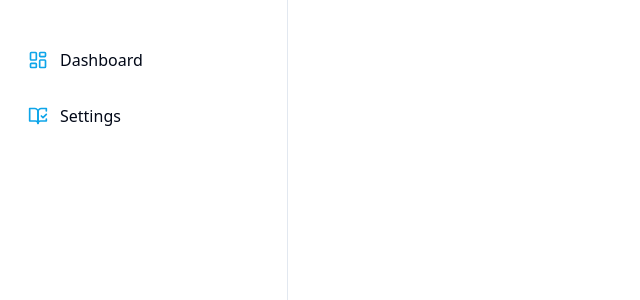
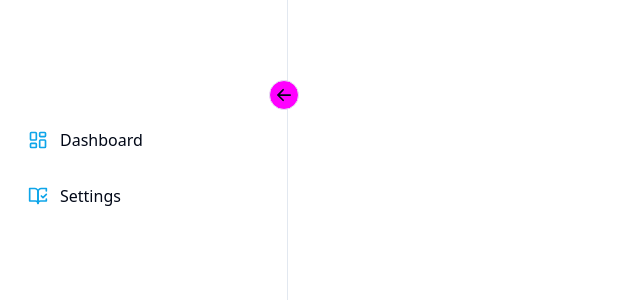
Before and after one commit to gregor3637/shadcn-trading, a React (Vite) app: page / in a window 1280 px wide. Shown: the top 300 px of the page, without its empty margins (0-640 px from the left). Built offline with nearby package versions, Linux system fonts and the light colour scheme.

Commit message:
fe: sidebar collapsable

```diff
--- a/package.json
+++ b/package.json
@@ -17,6 +17,7 @@
     "lucide-react": "^0.323.0",
     "react": "^18.2.0",
     "react-dom": "^18.2.0",
+    "react-icons": "^5.0.1",
     "tailwind-merge": "^2.2.1",
     "tailwindcss-animate": "^1.0.7"
   },
--- a/src/components/layout/side-nav.tsx
+++ b/src/components/layout/side-nav.tsx
@@ -1,9 +1,9 @@
 import { LayoutDashboard } from "lucide-react";
+import { useEffect, useState } from "react";
+import { buttonVariants } from "@/components/ui/button";
+import { cn } from "@/lib/utils";
 
-import { cn } from "@/lib/utils";
-import { buttonVariants } from "@/components/ui/button";
-
-export function SideNav({ items, className }) {
+export function SideNav({ items, className, isOpen }) {
   return (
     <nav className="space-y-2">
       {items.map((item) => {
@@ -17,7 +17,12 @@ export function SideNav({ items, className }) {
             )}
           >
             <item.icon className={cn("h-5 w-5", item.color)} />
-            <span className={cn("absolute left-12 text-base duration-200")}>
+            <span
+              className={cn(
+                "absolute left-12 text-base duration-200",
+                className
+              )}
+            >
               {item.title}
             </span>
           </a>
--- a/src/components/layout/sidebar.tsx
+++ b/src/components/layout/sidebar.tsx
@@ -1,21 +1,46 @@
+import { useState } from "react";
+import useSidebar from "@/hooks/useSidebar";
 import { SideNav } from "@/components/layout/side-nav";
 import { NavItems } from "@/components/constants/side-nav";
+import { BsArrowLeftShort } from "react-icons/bs";
 import { cn } from "@/lib/utils";
 
 export default function Sidebar({ className }) {
+  const { isOpen, toggle } = useSidebar();
+  const [status, setStatus] = useState(false);
+
+  const handleToggle = () => {
+    setStatus(true);
+    toggle();
+    setTimeout(() => setStatus(false), 500);
+  };
+
   return (
     <nav
       className={cn(
-        `relative hidden h-screen border-r md:block w-72`,
+        `relative hidden h-screen border-r pt-20 md:block`,
+        status && "duration-500",
+        isOpen ? "w-72" : "w-[78px]",
         className
       )}
     >
+      <BsArrowLeftShort
+        className={cn(
+          "absolute -right-3 top-20 cursor-pointer rounded-full border bg-arrow text-3xl text-foreground",
+          !isOpen && "rotate-180"
+        )}
+        onClick={handleToggle}
+      />
       <div className="space-y-4 py-4">
         <div className="px-3 py-2">
           <div className="mt-3 space-y-1">
             <SideNav
               items={NavItems}
-              className="text-background opacity-0 transition-all duration-300 group-hover:z-50 group-hover:ml-4 group-hover:rounded group-hover:bg-foreground group-hover:p-2 group-hover:opacity-100"
+              className={`${
+                isOpen
+                  ? ""
+                  : "text-background opacity-0 transition-all duration-300 group-hover:z-50 group-hover:ml-4 group-hover:rounded group-hover:bg-foreground group-hover:p-2 group-hover:opacity-100"
+              }`}
             />
           </div>
         </div>
--- a/src/index.css
+++ b/src/index.css
@@ -33,6 +33,9 @@
     --ring: 222.2 84% 4.9%;
 
     --radius: 0.5rem;
+
+
+    --arrow: #ff00ff;
   }
 
   .dark {
@@ -63,6 +66,9 @@
     --border: 217.2 32.6% 17.5%;
     --input: 217.2 32.6% 17.5%;
     --ring: 212.7 26.8% 83.9%;
+
+
+    --arrow: #00aaff;
   }
 }
 
--- a/tailwind.config.js
+++ b/tailwind.config.js
@@ -51,6 +51,7 @@ module.exports = {
           DEFAULT: "hsl(var(--card))",
           foreground: "hsl(var(--card-foreground))",
         },
+        arrow: "var(--arrow)",
       },
       borderRadius: {
         lg: "var(--radius)",
```
Also changed, not shown: 1 other file (tests, documents, lock files or other folders).
